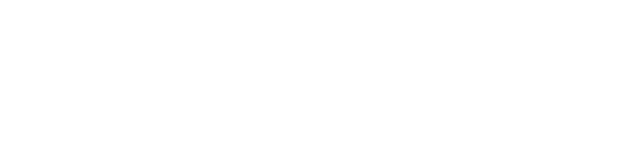
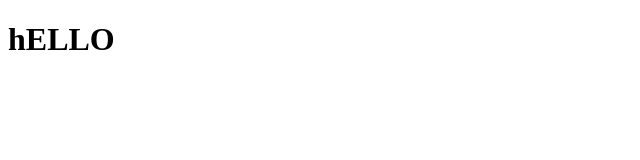
Before and after one commit to SLashikkk/rsschool-cv, a plain HTML site: page index.html in a window 1280 px wide. Shown: the whole page, without its empty margins (0-640 px from the left). Drawn offline with Linux system fonts and the light colour scheme.

Commit message:
feat: add new

```diff
--- a/index.html
+++ b/index.html
@@ -6,6 +6,8 @@
   <title>Document</title>
 </head>
 <body>
-
+  <H1>
+    hELLO
+  </H1>
 </body>
 </html>
```
